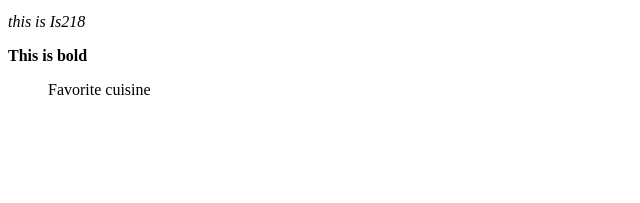
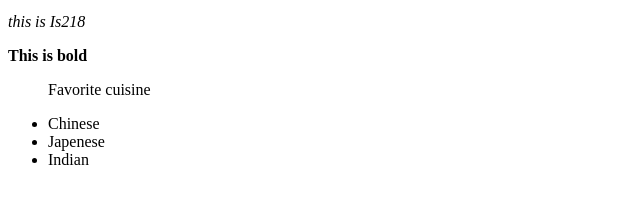
Before and after one commit to arvindh21/IS217spring, a plain HTML site: page index.html in a window 1280 px wide. Shown: the part 87-290 px from the top of the page, without its empty margins (0-640 px from the left). Drawn offline with Linux system fonts and the light colour scheme.

Commit message:
made an unordered list

```diff
--- a/index.html
+++ b/index.html
@@ -5,3 +5,6 @@
 <p><i>this is Is218</i></p>
 <p><b>This is bold</b></p>
 <ul><p>Favorite cuisine</p>
+<li>Chinese</li>
+<li>Japenese</li>
+<li>Indian</li>
```
